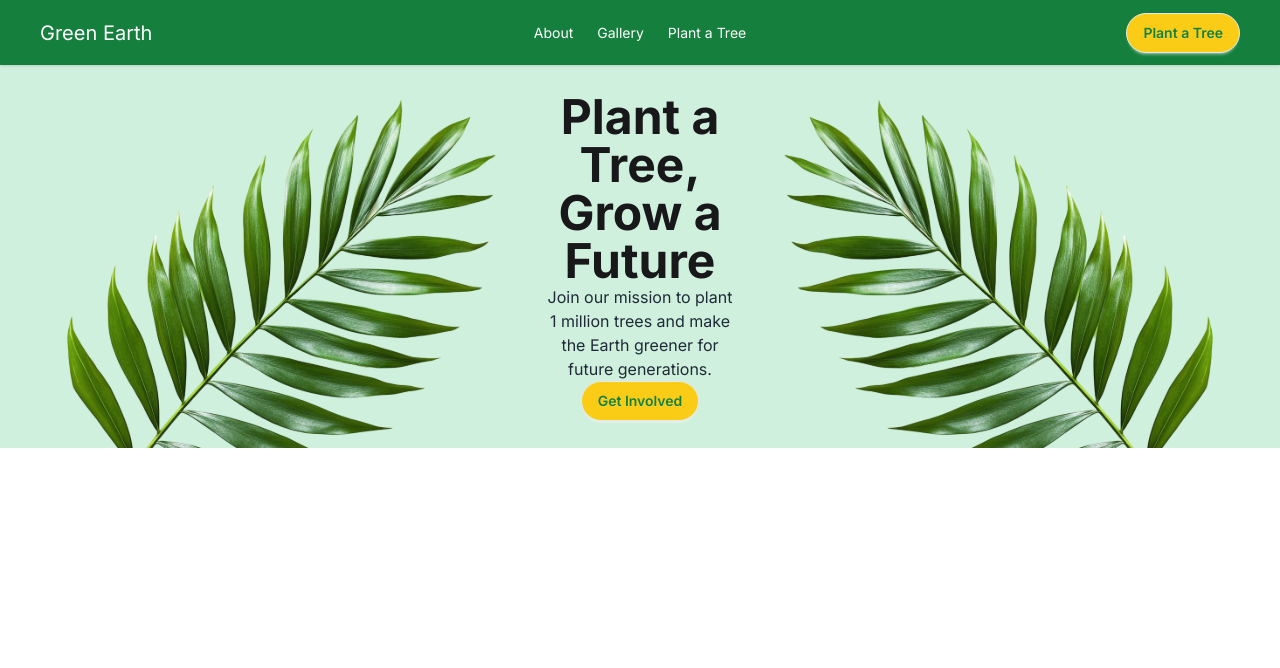
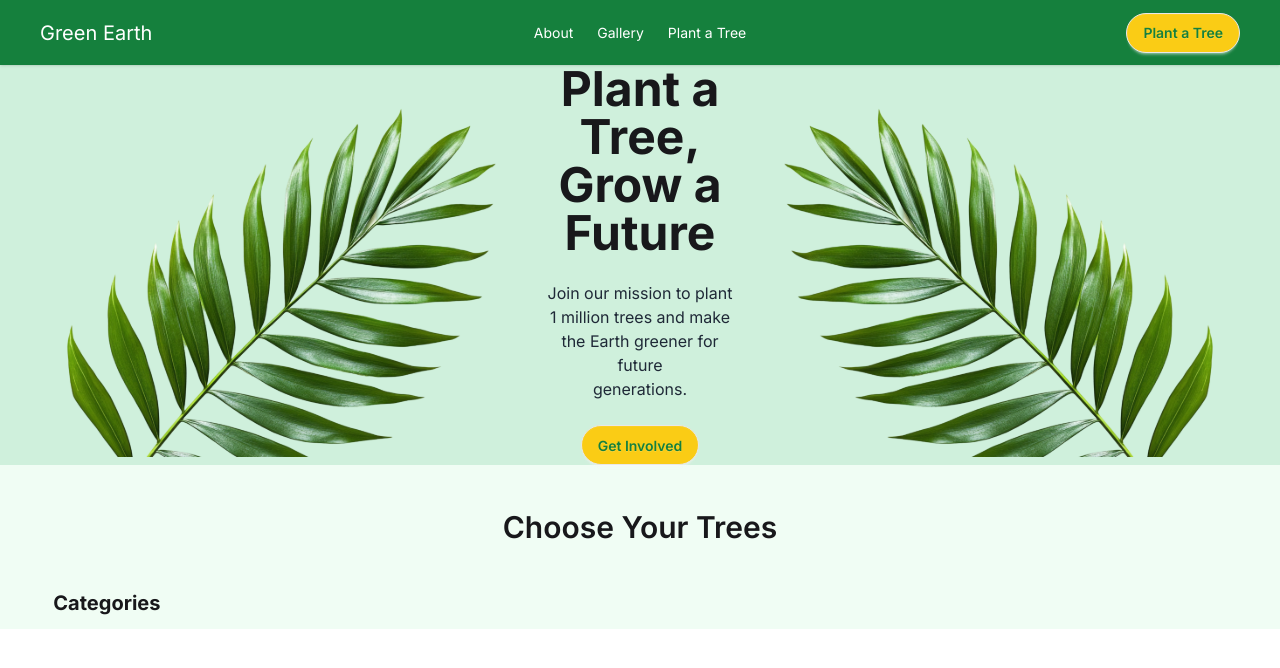
Before and after one commit to asadulhabibasif26/green-earth, a plain HTML site: page index.html in a window 1280 px wide. Drawn offline with nearby package versions, Linux system fonts and the light colour scheme.

Commit message:
hero section complete

```diff
--- a/index.html
+++ b/index.html
@@ -63,19 +63,38 @@
             </div>
         </nav>
         <!-- hero section start here  -->
-         <section class="bg-[#CFF0DC] flex justify-between items-center">
+         <section class="bg-[#CFF0DC] flex flex-col xl:flex-row justify-between items-center">
             <img src="./assets/hero-leaf1.png" alt="">
-            <div class="text-center">
+            <div class="text-center space-y-6">
                 <h1 class="text-5xl font-bold">Plant a Tree, Grow a Future</h1>
-                <p class="text-[#1F2937]">Join our mission to plant 1 million trees and make the Earth greener for future
-                generations.</p>
+                <p class="text-[#1F2937]">Join our mission to plant 1 million trees and make the Earth greener for future <br> generations.</p>
                 <button class="btn bg-[#FACC15] text-[#15803D] rounded-full hover:bg-[#f8e493]">Get Involved</button>
             </div>
-            <img src="./assets/hero-leaf2.png" alt="">
+            <img  src="./assets/hero-leaf2.png" alt="">
          </section>
     </header>
-    <main></main>
+    <main class="bg-[#F0FDF4]">
+        <h1 class="font-semibold text-3xl text-center py-11">Choose Your Trees</h1>
+        <!-- Choose Your Trees section start here  -->
+         <section class="grid grid-cols-3 w-11/12 mx-auto">
+            <!-- category section  -->
+            <div>
+                <h1 class="font-bold text-xl mb-3">Categories</h1>
+                <div id="category-title" class="space-y-2">
+
+                </div>
+            </div>
+            <!-- tree card section  -->
+            <div></div>
+            <!-- add to card section  -->
+            <div></div>
+         </section>
+    </main>
     <footer></footer>
+
+
+    <!-- js link  -->
+     <script src="./script/index.js"></script>
 </body>
 
 </html>
--- /dev/null
+++ b/script/index.js
@@ -0,0 +1 @@
+console.log('i am connected')
```
